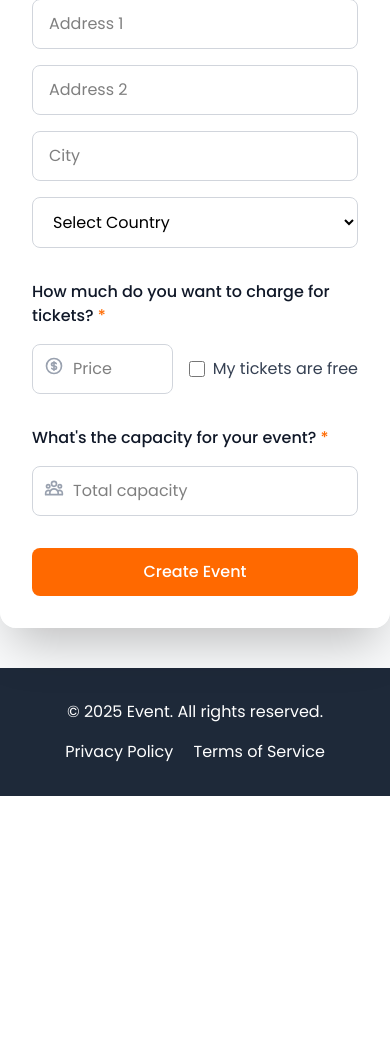
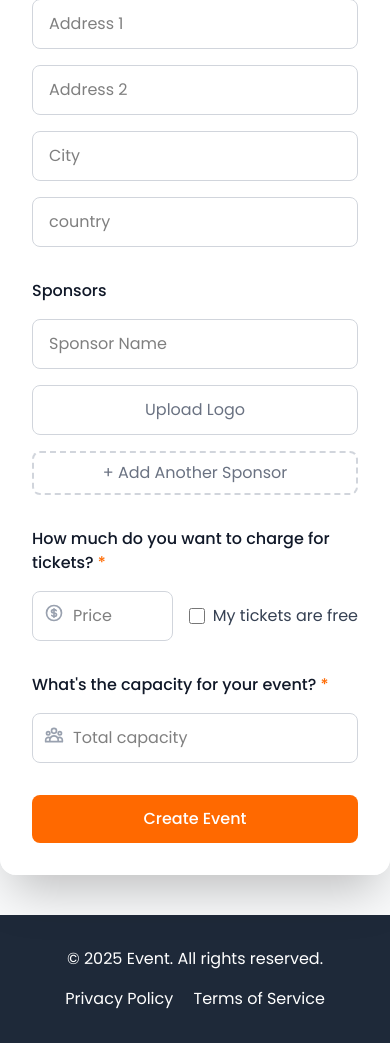
Before and after one commit to Skayologie/Eventbrite, a PHP site: template app/views/front/create_event.twig in a window 390 px wide; the page is wider, and only the part inside the window is pictured. Shown: the part 1278-2321 px from the top of that part. Before the commit the page ends 2074 px from the top of that part, so only its background shows below. Run offline with PHP 8.4, Linux system fonts and the light colour scheme; the template is opened without the code that fills it, so the values that code supplies are empty; some libraries are stand-ins or nearby versions.

Commit message:
Implement The Modification on the main twig page

```diff
--- a/app/views/front/create_event.twig
+++ b/app/views/front/create_event.twig
@@ -268,17 +268,12 @@
                                     aria-label="City"
                                     placeholder="City"
                                     class="w-full px-4 py-3 rounded-lg border border-gray-300 focus:border-orange-500 focus:ring-2 focus:ring-orange-200 input-transition" />
-                            <select
-                                    class="w-full px-4 py-3 rounded-lg border border-gray-300 focus:border-orange-500 focus:ring-2 focus:ring-orange-200 input-transition"
-                                    title="Select your country"
-                                    aria-label="Select your country"
-                                    name="country"
-                                    id="country">
-                                <option value="" disabled selected>Select Country</option>
-                                <option value="MA">Morocco</option>
-                                <option value="US">United States</option>
-                                <option value="GB">United Kingdom</option>
-                            </select>
+                            <input
+                                    type="text"
+                                    title="Enter country name"
+                                    aria-label="country"
+                                    placeholder="country"
+                                    class="w-full px-4 py-3 rounded-lg border border-gray-300 focus:border-orange-500 focus:ring-2 focus:ring-orange-200 input-transition" />
                         </div>
                     </div>
 
@@ -296,6 +291,59 @@
                                 placeholder="Additional access instructions (optional)"
                                 class="w-full px-4 py-3 rounded-lg border border-gray-300 focus:border-orange-500 focus:ring-2 focus:ring-orange-200 input-transition"></textarea>
                     </div>
+                </div>
+
+                <!-- Sponsors -->
+                <div class="space-y-4 animate-slide-up" style="animation-delay: 0.6s">
+                    <label class="block font-medium text-gray-900"> Sponsors </label>
+
+                    <!-- Sponsor Entries Container -->
+                    <div id="sponsors-container">
+                        <!-- Initial Sponsor Entry -->
+                        <div class="sponsor-entry space-y-4 mb-2">
+                            <div class="grid md:grid-cols-2 gap-4">
+                                <input
+                                        type="text"
+                                        title="Enter sponsor name"
+                                        aria-label="Sponsor name"
+                                        placeholder="Sponsor Name"
+                                        class="w-full px-4 py-3 rounded-lg border border-gray-300 focus:border-orange-500 focus:ring-2 focus:ring-orange-200 input-transition" />
+
+                                <!-- Logo Upload Container -->
+                                <div class="relative">
+                                    <div class="upload-container">
+                                        <input
+                                                type="file"
+                                                title="Upload sponsor logo"
+                                                aria-label="Sponsor logo"
+                                                accept="image/*"
+                                                class="logo-input hidden" />
+
+                                        <!-- Upload Button -->
+                                        <button
+                                                type="button"
+                                                class="upload-button w-full px-4 py-3 rounded-lg border border-gray-300 hover:border-orange-500 text-gray-500 hover:text-orange-500 transition-colors">
+                                            Upload Logo
+                                        </button>
+
+                                        <!-- Image Preview -->
+                                        <div class="image-preview hidden mt-2">
+                                            <img
+                                                    class="h-20 w-20 object-contain rounded-lg border" />
+                                        </div>
+                                    </div>
+                                </div>
+                            </div>
+                        </div>
+                    </div>
+
+                    <!-- Add Another Sponsor Button -->
+                    <button
+                            type="button"
+                            id="add-sponsor"
+                            class="w-full py-2 px-4 border-2 border-dashed border-gray-300 rounded-lg text-gray-500 hover:text-orange-500 hover:border-orange-500 transition-colors">
+                        + Add Another Sponsor
+                    </button>
                 </div>
 
                 <!-- Pricing -->
@@ -372,6 +420,7 @@
             </form>
         </div>
     </div>
+
     {% include 'layouts/footer.twig' %}
 
 {% endblock %}
```
